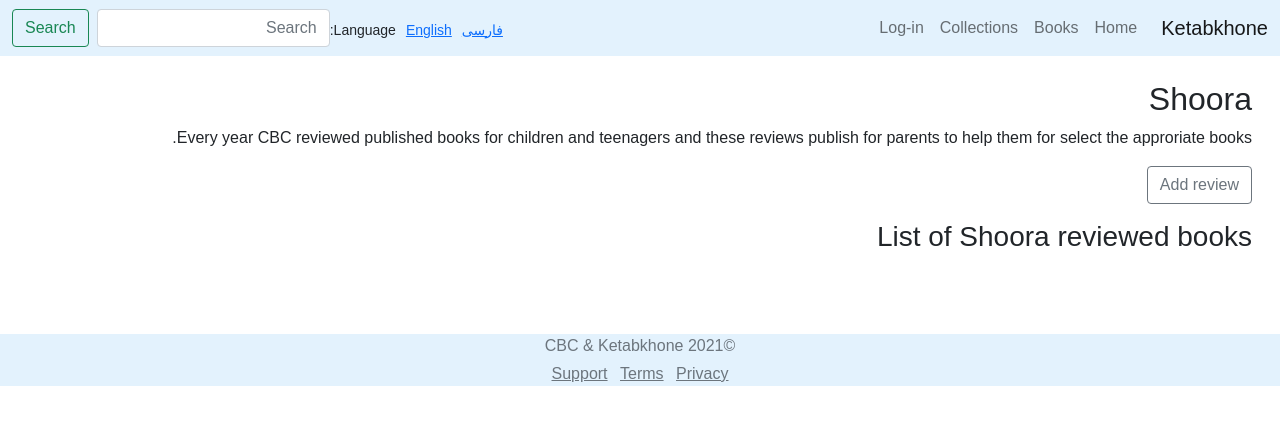
After one commit to Rahimz/ketab, a Django app: page /en/shoora/ in a window 1280 px wide. The commit adds this page. Shown: the top 425 px of the page. Run offline with Django 3.2, Linux system fonts and the light colour scheme; data that the repository does not hold is empty; parts of the project's set-up code (start-up, migrations or seed data) failed here and were passed over; some libraries are stand-ins or nearby versions.

Commit message:
Shoora list, detail and create views added

```diff
--- a/ketab/books/models.py
+++ b/ketab/books/models.py
@@ -267,6 +267,9 @@ class Shoora(models.Model):
     def __str__(self):
         return str(self.isbn)
 
+    def get_absolute_url(self):
+        return reverse('shoora_detail', args=[self.pk])
+
 
 class Content(models.Model):
     author = models.CharField(max_length=500,)
--- a/ketab/books/templates/base.html
+++ b/ketab/books/templates/base.html
@@ -180,6 +180,7 @@
                          data-bs-parent="#accordionExample">
                         <div class="accordion-body">
                             <ul class="" aria-labelledby="">
+                                <li><a class="dropdown-item" href="{% url 'shoora_list' %}">{% trans 'Shoora Book List' %}</a></li>
                                 <li><a class="dropdown-item" href="#">{% trans 'Shoora Book Groups' %}</a></li>
                             </ul>
                         </div>
--- /dev/null
+++ b/ketab/books/templates/books/shoora_list.html
@@ -0,0 +1,21 @@
+{% extends "base.html" %}
+
+{% load i18n %}
+
+{% block basic_active %}active{% endblock %}
+
+{% block body %}
+<h2>{% trans 'Shoora' %}</h2>
+<div class="row">
+    <p>{% trans 'Every year CBC reviewed published books for children and teenagers and these reviews publish for parents to help them for select the approriate books' %}.</p>
+    <p>
+    <a href="{% url 'shoora_create' %}" class="btn btn-outline-secondary">{% trans 'Add review' %}</a>
+    </p>
+</div>
+<h3>{% trans 'List of Shoora reviewed books' %}</h3>
+<ul>
+    {% for shoora in object_list %}
+    <li><a href="{% url 'shoora_detail' shoora.pk %}">{{ shoora.isbn }}</a></li>
+    {% endfor %}
+</ul>
+{% endblock %}
--- a/ketab/books/urls.py
+++ b/ketab/books/urls.py
@@ -31,4 +31,9 @@ urlpatterns = [
     path('illustrator/', views.IllustratorList.as_view(), name='illustrator_list'),
     path('illustrator/create/', views.IllustratorCreate.as_view(), name='illustrator_create'),
     path('illustrator/<int:pk>', views.IllustratorDetail, name='illustrator_detail'),
+
+    path('shoora/', views.ShooraList.as_view(), name='shoora_list'),
+    path('shoora/<int:pk>/', views.ShooraDetail, name='shoora_detail'),
+    path('shoora/create/', views.ShooraCreate.as_view(), name='shoora_create'),
+
     ]
--- a/ketab/books/views.py
+++ b/ketab/books/views.py
@@ -216,3 +216,35 @@ def IllustratorDetail(request, pk):
                   'books/illustrator_detail.html',
                   {'illustrator': illustrator,
                    'books': books})
+
+
+# Shoora Views
+class ShooraList(ListView):
+    model = Shoora
+
+
+def ShooraDetail(request, pk):
+    shoora = get_object_or_404(Shoora, pk=pk)
+    book = Book.objects.get(isbn=shoora.isbn)
+    # '''
+    # These two query sets check whether the illustrator is the first illustrator of a book
+    # or is the second illustrator of a book
+    # '''
+    # book_id1 = Book.objects.filter(illustrator_1=illustrator).values_list('id', flat=True)
+    # book_id2 = Book.objects.filter(illustrator_2=illustrator).values_list('id', flat=True)
+    # book_ids = book_id1 | book_id2  # removes duplicated book names
+    # try:
+    #     books = Book.objects.filter(id__in=book_ids)
+    # except Book.DoesNotExist:
+    #     books = None
+
+    return render(request,
+                  'books/shoora_detail.html',
+                  {'shoora': shoora,
+                   'book': book})
+
+
+class ShooraCreate(CreateView):
+    model = Shoora
+    fields = '__all__'
+    success_url = reverse_lazy('shoora_list')
```
Also changed, not shown: ketab/books/templates/books/shoora_detail.html (added, +17 -0 lines), ketab/books/templates/books/shoora_form.html (added, +20 -0 lines), ketab/locale/en/LC_MESSAGES/django.po, ketab/locale/fa/LC_MESSAGES/django.po.
